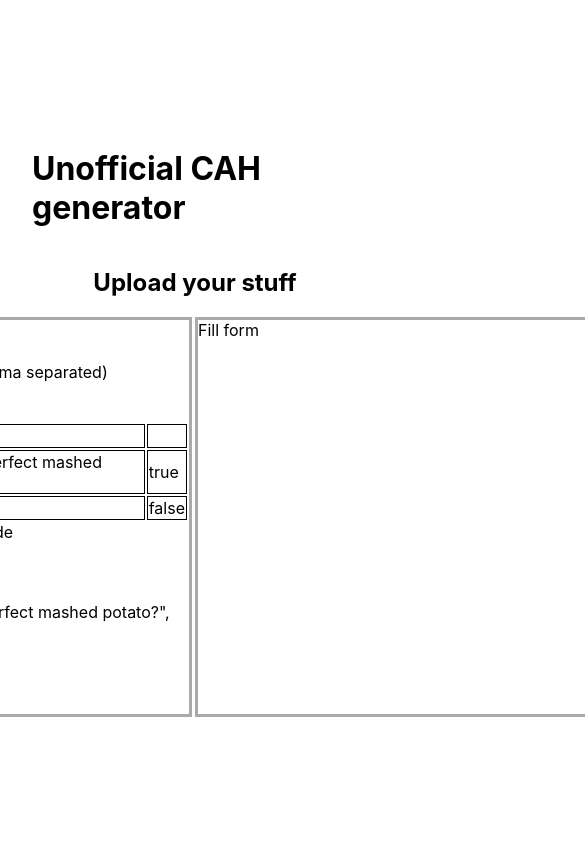
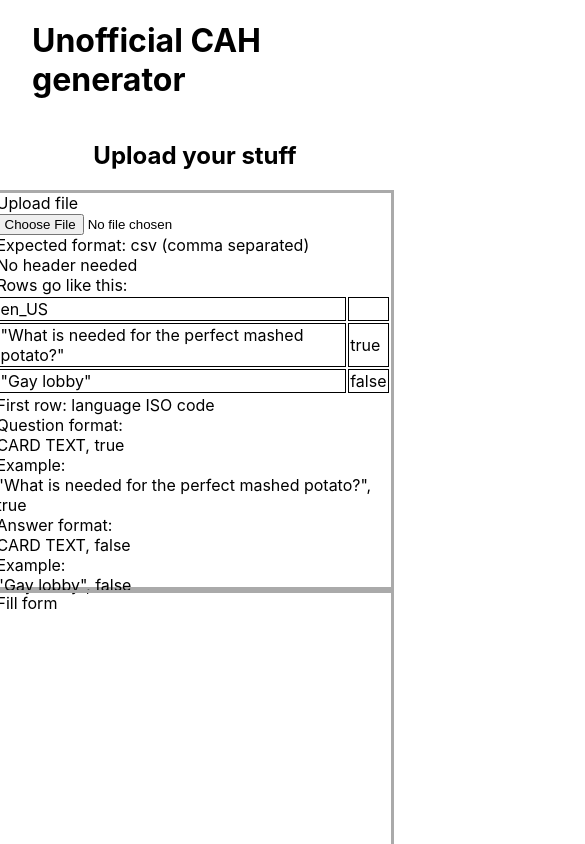
Before and after one commit to hajdun/unofficial-cah-generator, a Next.js app: page / in a window 390 px wide. Shown: the top 844 px of the page, 585 px wide, since content can reach past the window. Built offline with nearby package versions, Linux system fonts and the light colour scheme; no server answers; the database is empty.

Commit message:
Media query to make forms fit

```diff
--- /dev/null
+++ b/components/organisms/UploadForm.module.css
@@ -0,0 +1,10 @@
+.uploadOptionColumns {
+    display: flex;
+    flex-direction: row;
+}
+
+@media screen and (max-width: 600px) {
+    .uploadOptionColumns {
+        flex-direction: column;
+    }
+}
--- a/components/organisms/UploadForm.tsx
+++ b/components/organisms/UploadForm.tsx
@@ -1,6 +1,7 @@
 import React from "react";
 import FileInput from "../atoms/FileInput";
 import QuestionorAnswerForm from "../molecules/QuestionOrAnswerForm";
+import styles from "./UploadForm.module.css"
 
 const UploadForm: React.FC = () => {
   return (
@@ -8,7 +9,7 @@
         <div>
             <h2>Upload your stuff</h2>
         </div>
-      <div className="uploadOptionColumns">
+      <div className={styles.uploadOptionColumns}>
         <div className="uploadOption">
           <FileInput />
         </div>
```
